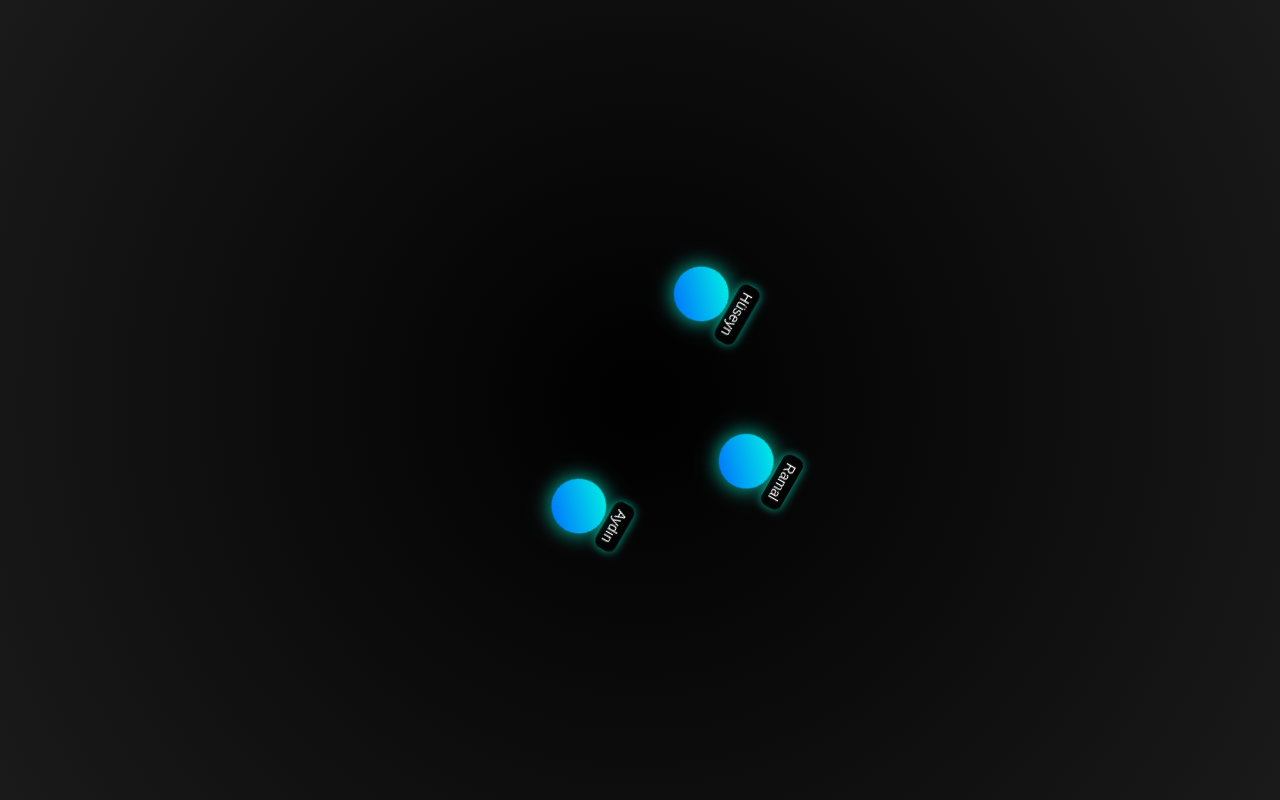
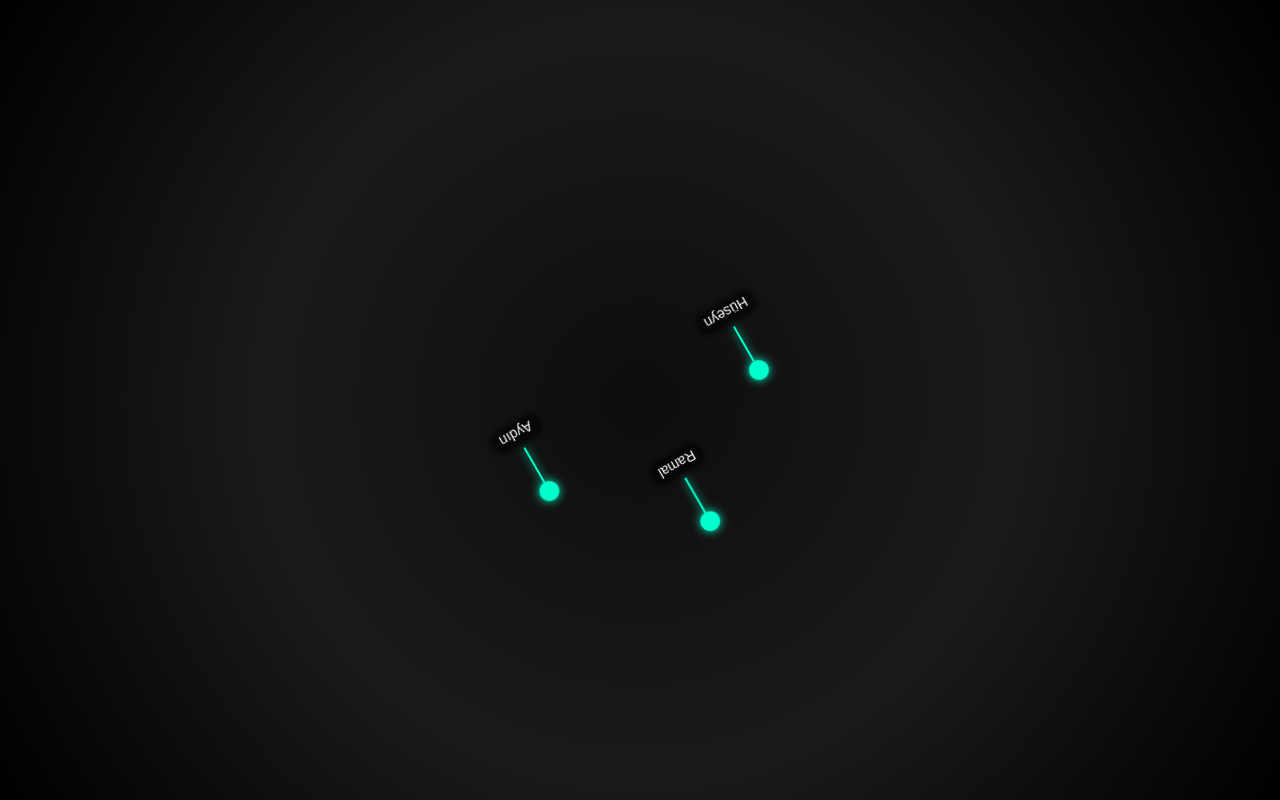
Before and after one commit to RamalPasayev20/Dost, a plain HTML site: page index.html in a window 1280 px wide. Drawn offline with Linux system fonts and the light colour scheme.

Commit message:
Update style.css

```diff
--- a/style.css
+++ b/style.css
@@ -4,18 +4,10 @@ body {
   display: flex;
   justify-content: center;
   align-items: center;
-  background: radial-gradient(circle at center, #000, #0d0d0d, #1a1a1a);
+  background: radial-gradient(circle at center, #0d0d0d, #1a1a1a, #000);
   font-family: Arial, sans-serif;
   overflow: hidden;
   color: white;
-}
-
-#connections {
-  position: absolute;
-  top: 0;
-  left: 0;
-  width: 100%;
-  height: 100%;
 }
 
 .circle {
@@ -23,30 +15,57 @@ body {
   width: 300px;
   height: 300px;
   border-radius: 50%;
-  animation: spin 15s linear infinite;
+  animation: spin 12s linear infinite;
 }
 
 .npc {
   position: absolute;
-  width: 55px;
-  height: 55px;
-  background: linear-gradient(135deg, #00ffe0, #0066ff);
+  display: flex;
+  flex-direction: column;
+  align-items: center;
+}
+
+.stickman {
+  width: 20px;
+  height: 60px;
+  position: relative;
+}
+
+/* Kafa */
+.stickman::before {
+  content: "";
+  position: absolute;
+  top: 0;
+  left: 50%;
+  width: 20px;
+  height: 20px;
+  background: #00ffcc;
   border-radius: 50%;
-  display: flex;
-  justify-content: center;
-  align-items: center;
-  box-shadow: 0 0 20px rgba(0,255,220,0.8);
+  transform: translateX(-50%);
+  box-shadow: 0 0 10px #00ffcc;
+}
+
+/* Gövde */
+.stickman::after {
+  content: "";
+  position: absolute;
+  top: 20px;
+  left: 50%;
+  width: 2px;
+  height: 40px;
+  background: #00ffcc;
+  transform: translateX(-50%);
+  box-shadow: 0 0 8px #00ffcc;
 }
 
 .name {
-  position: absolute;
-  top: -25px;
-  background: rgba(0,0,0,0.7);
+  margin-top: 5px;
+  background: rgba(0,0,0,0.6);
   padding: 3px 8px;
   border-radius: 8px;
   font-size: 14px;
   white-space: nowrap;
-  box-shadow: 0 0 10px rgba(0,255,220,0.7);
+  box-shadow: 0 0 8px rgba(0,0,0,0.8);
 }
 
 #npc1 { top: 0; left: 50%; transform: translateX(-50%); }
```
